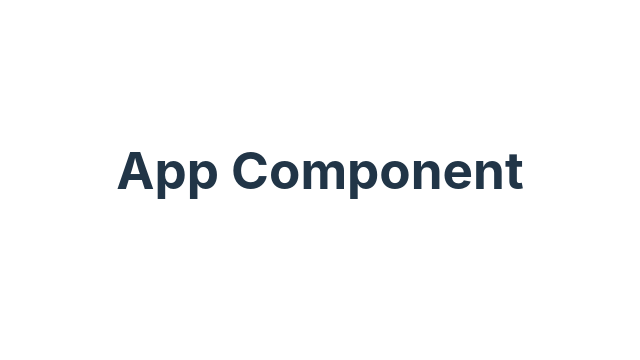
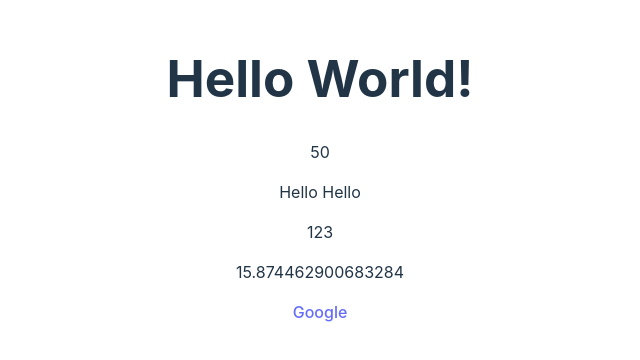
Before and after one commit to geethdev/Getting-started-with-React, a React (Vite) app in the folder react-tutorial/: page / in a window 1280 px wide. Shown: the part 230-590 px from the top of the page, without its empty margins (320-960 px from the left). Built offline with nearby package versions, Linux system fonts and the light colour scheme.

Commit message:
Tutorial 4 completed

```diff
--- a/react-tutorial/src/App.jsx
+++ b/react-tutorial/src/App.jsx
@@ -1,10 +1,19 @@
 import "./App.css";
 
 function App() {
+  const title = "Hello World!";
+  const number = 50;
+  const link = "http://www.google.com";
   return (
     <div className="app">
       <div className="content">
-        <h1>App Component</h1>
+        <h1>{title}</h1>
+        <p>{number}</p>
+        <p>{"Hello Hello"}</p>
+        <p>{[1, 2, 3]}</p>
+        <p>{Math.random() * 20}</p>
+
+        <a href={link}>Google </a>
       </div>
     </div>
   );
```
